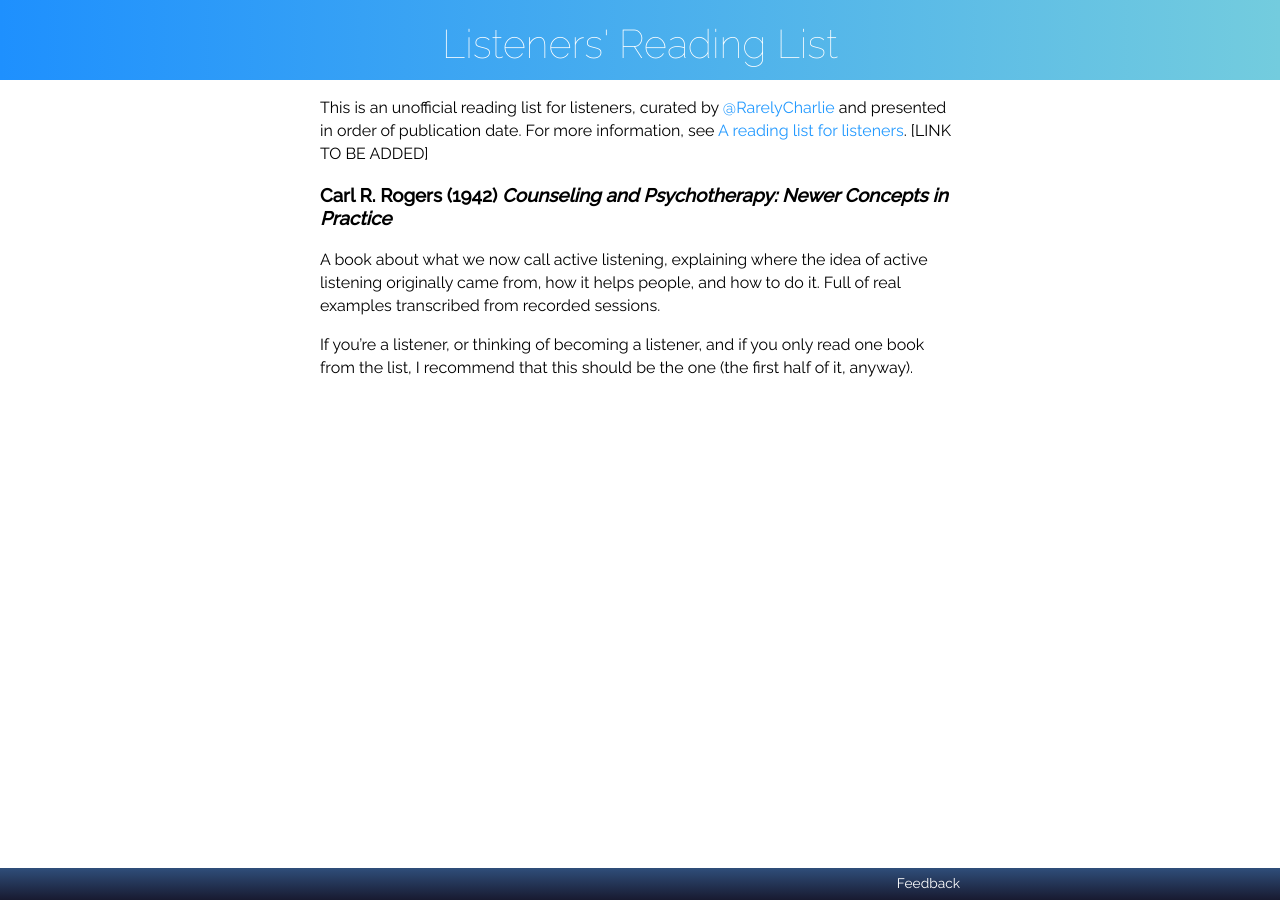
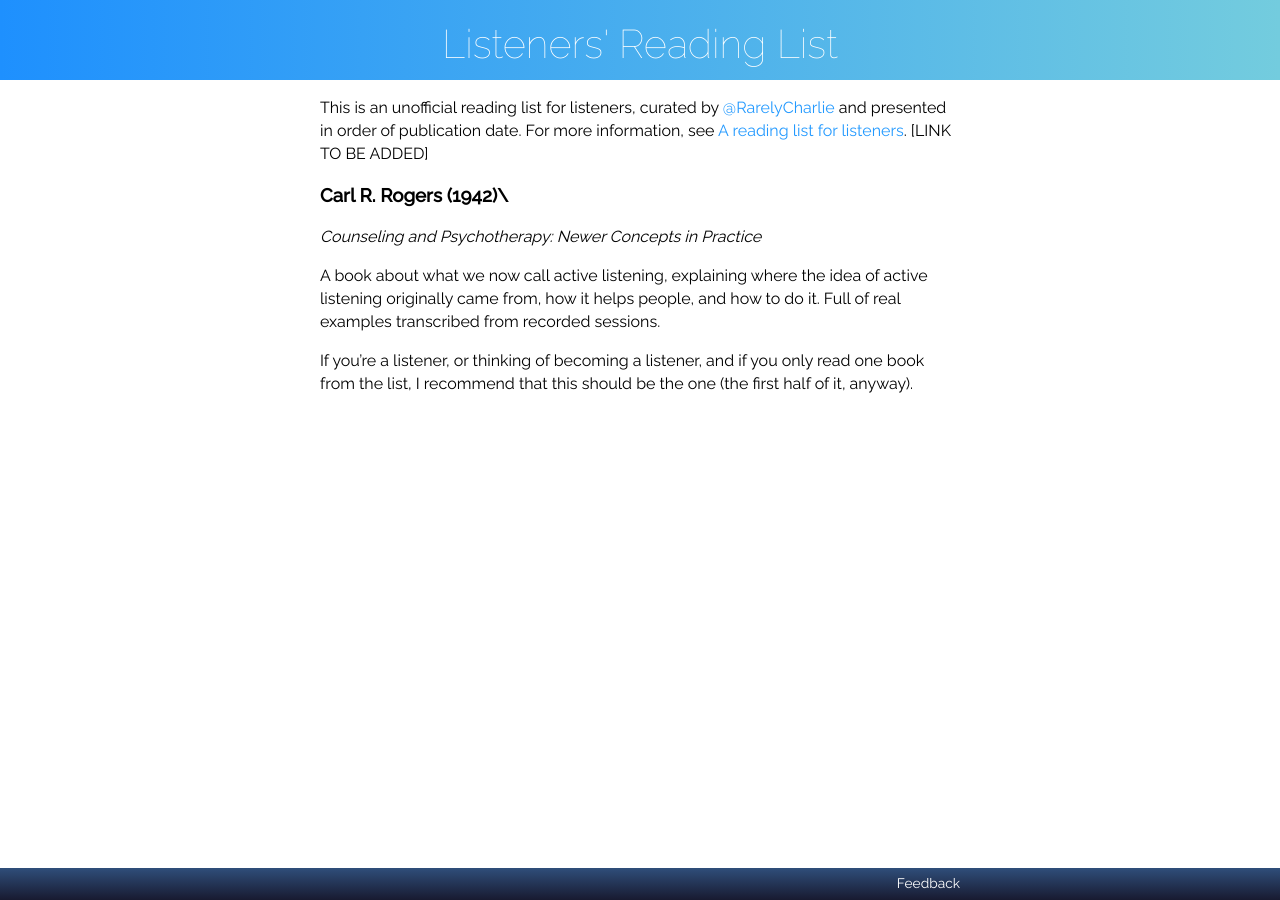
Before and after one commit to RarelyCharlie/rarelycharlie.github.io, a Jekyll site: the page built from books.md, in a window 1280 px wide. Built offline with Jekyll 4.4.1, drawn with Linux system fonts in a browser that asks for light colours.

Commit message:
try line break

```diff
--- a/books.md
+++ b/books.md
@@ -5,7 +5,8 @@ feedback: https://www.7cups.com/@RarelyCharlie
 ---
 This is an unofficial reading list for listeners, curated by [@RarelyCharlie](https://www.7cups.com/@RarelyCharlie) and presented in order of publication date. For more information, see [A reading list for listeners](#). \[LINK TO BE ADDED\]
 
-### Carl R. Rogers (1942) *Counseling and Psychotherapy: Newer Concepts in Practice*
+### Carl R. Rogers (1942)\\
+*Counseling and Psychotherapy: Newer Concepts in Practice*
 
 A book about what we now call active listening, explaining where the idea of active listening originally came from, how it helps people, and how to do it. Full of real examples transcribed from recorded sessions.
 
```
